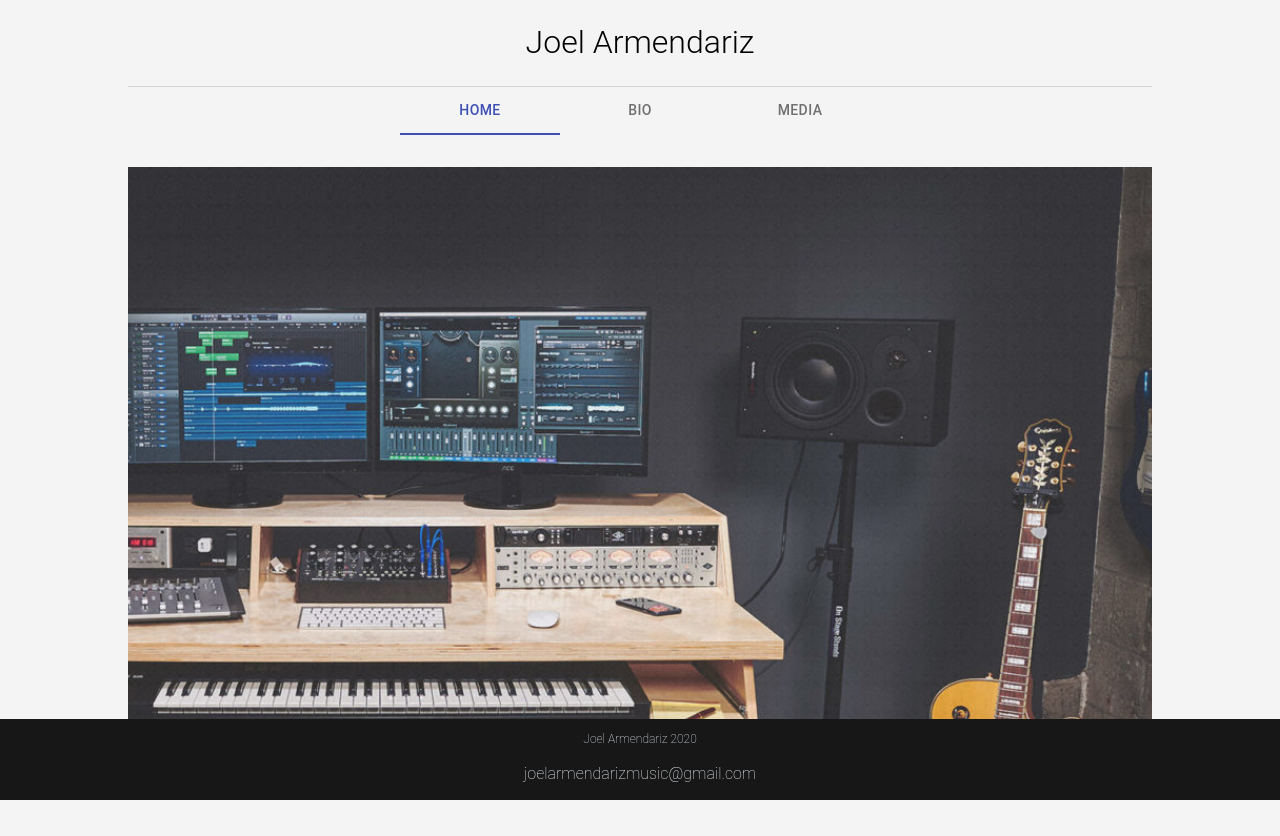
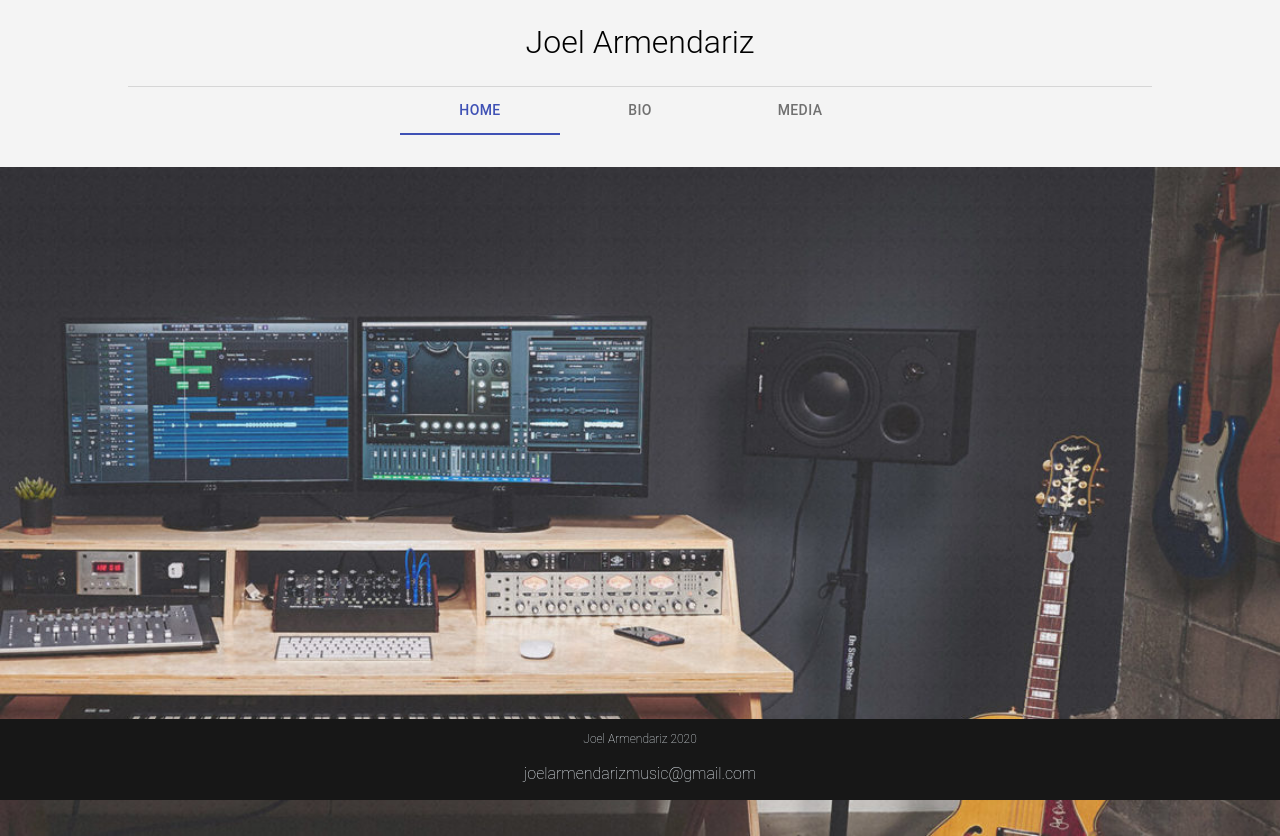
Before and after one commit to JoelArmendariz/composer-portfolio, a React (Create React App) app: page / in a window 1280 px wide. Before the commit the page ends 800 px from the top, so only its background shows below. Built offline with nearby package versions, Linux system fonts and the light colour scheme.

Commit message:
add scroll to top

```diff
--- a/src/components/Home/Home.css
+++ b/src/components/Home/Home.css
@@ -2,12 +2,14 @@
     display: flex;
     justify-content: center;
     margin-top: 2rem;
-    width: 80%;
+    width: 100%;
+    height: 100%;
     overflow: hidden;
 }
 
 .desk-shot-img {
     align-self: center;
     width: 100%;
+    min-height: 100%;
     min-width: 75rem;
 }
--- a/src/components/Video/Video.css
+++ b/src/components/Video/Video.css
@@ -1,4 +1,5 @@
 .video {
     margin: 0.25rem;
     max-width: 20rem;
+    cursor: pointer;
 }
--- a/src/components/Video/Video.js
+++ b/src/components/Video/Video.js
@@ -2,8 +2,12 @@ import React from 'react';
 import './Video.css';
 
 const Video = ({ youTubeId, filmTitle, onSelect, film }) => {
+	const handleClick = () => {
+		window.scrollTo({ top: 0, behavior: 'smooth' });
+		onSelect(youTubeId, film);
+	}
 	return (
-		<div onClick={() => onSelect(youTubeId, film)} className="video-container">
+		<div onClick={handleClick} className="video-container">
 			<img alt="" className="video" title={filmTitle}
 				src={`http://img.youtube.com/vi/${youTubeId}/0.jpg`}>
 			</img>
--- a/src/components/VideoPlayer/VideoPlayer.js
+++ b/src/components/VideoPlayer/VideoPlayer.js
@@ -1,4 +1,4 @@
-import React from 'react';
+import React, { useEffect } from 'react';
 import './VideoPlayer.css';
 import ResponsiveEmbed from 'react-responsive-embed';
 
```
